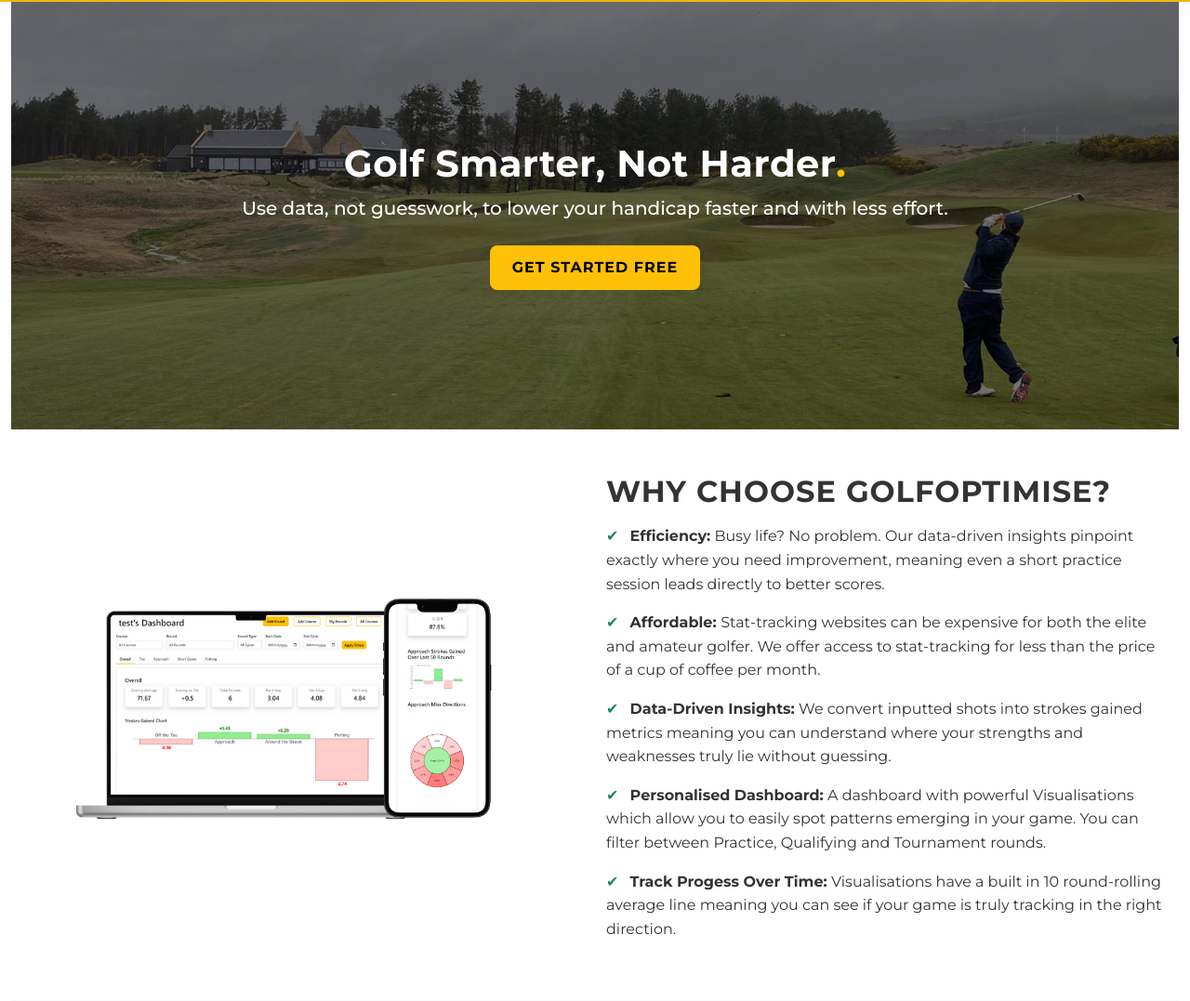
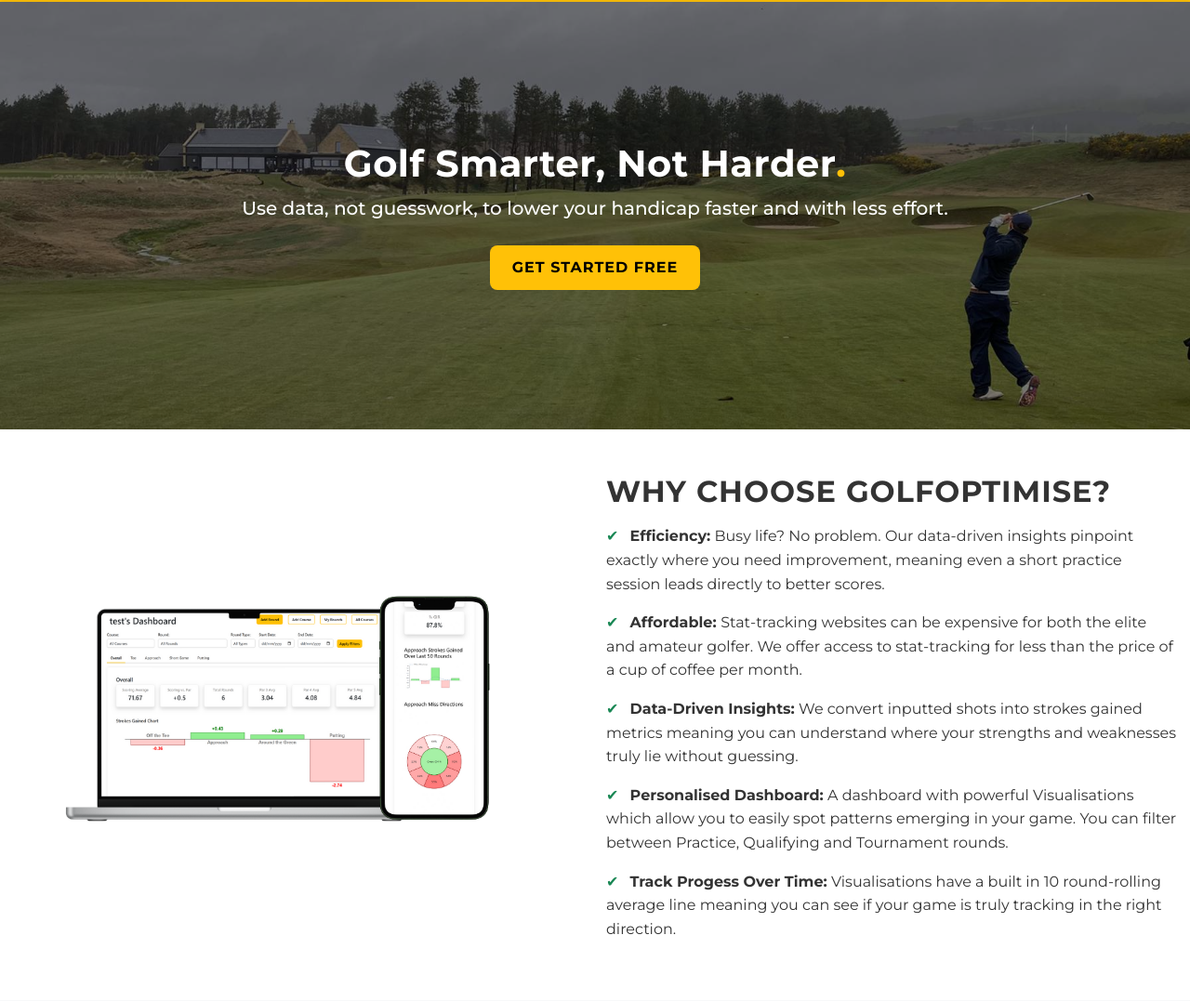
Before and after one commit to jconn5803/golf-by-numbers, a Flask app: page / in a window 1280 px wide. Shown: the part 96-1173 px from the top of the page at 93% size. Run offline with Flask 3, Linux system fonts and the light colour scheme; some libraries are stand-ins or nearby versions.

Commit message:
removes margin on hero image

```diff
--- a/templates/base.html
+++ b/templates/base.html
@@ -98,7 +98,7 @@
   <div class="w-100 bg-warning" style="height: 2px;"></div>
 
   <!-- Main Content -->
-  <div class="container my-4 flex-grow-1">
+  <div class="container my-4 flex-grow-1 px-0">
     {% block content %}{% endblock %}
   </div>
 
--- a/templates/base_home.html
+++ b/templates/base_home.html
@@ -102,7 +102,7 @@
   <div class="w-100 bg-warning" style="height: 2px;"></div>
 
   <!-- Main Content -->
-  <div class="container-fluid flex-grow-1">
+  <div class="container-fluid flex-grow-1 px-0">
     {% block content %}
     <!-- Page-specific content will be injected here -->
     {% endblock %}
```
